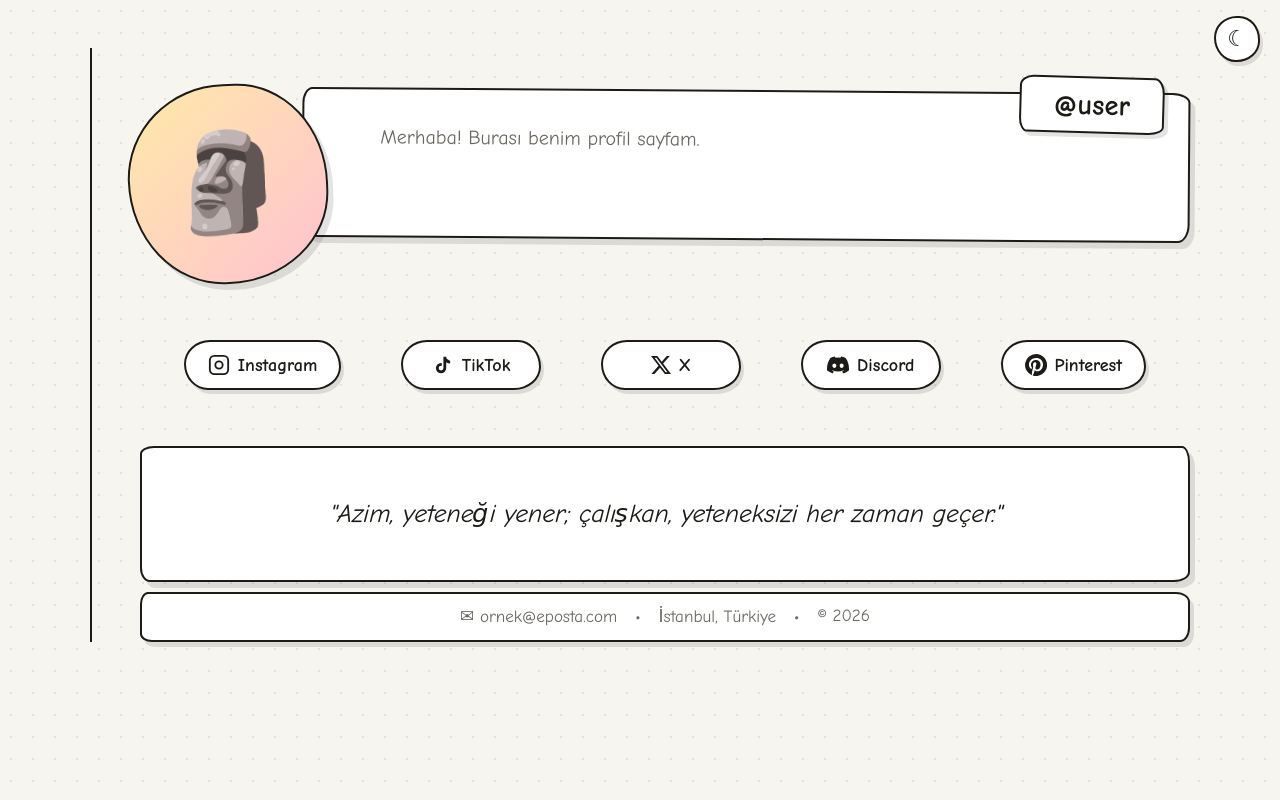
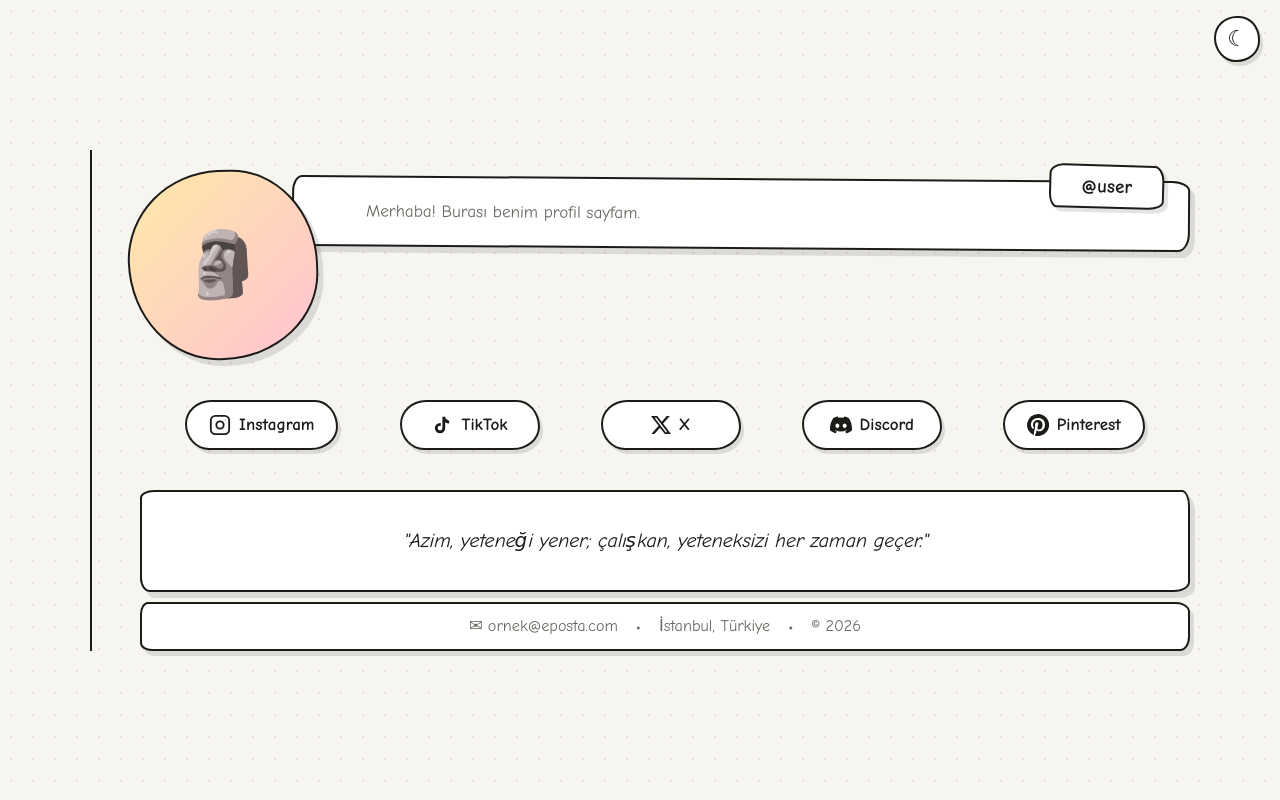
Before and after one commit to aqa03009-ux/deveye-sormu-lar, a plain HTML site: page index.html in a window 1280 px wide. Drawn offline with Linux system fonts and the light colour scheme.

Commit message:
Masaüstünde içerik kaydırmasız ekrana sığacak şekilde dikey ortalama + clamp ölçekleme

```diff
--- a/style.css
+++ b/style.css
@@ -79,8 +79,11 @@ body {
 
 .page {
   display: flex;
+  flex-direction: column;
   justify-content: center;
-  padding: 48px 20px;
+  align-items: center;
+  min-height: 100vh;
+  padding: clamp(16px, 4vh, 56px) 24px;
 }
 
 .profile {
@@ -96,7 +99,7 @@ body {
   display: flex;
   align-items: flex-start;
   gap: 0;
-  margin-bottom: 44px;
+  margin-bottom: clamp(20px, 5vh, 52px);
 }
 
 .user-tab {
@@ -108,7 +111,7 @@ body {
   border: var(--line) solid var(--ink);
   border-radius: 14px 10px 16px 8px / 10px 16px 8px 14px;
   padding: 8px 26px;
-  font-size: 1.3rem;
+  font-size: clamp(1.05rem, 2.2vh, 1.4rem);
   font-weight: 700;
   transform: rotate(1.2deg);
   box-shadow: 4px 4px 0 var(--shadow);
@@ -118,9 +121,9 @@ body {
   position: relative;
   z-index: 2;
   flex-shrink: 0;
-  width: 150px;
-  height: 150px;
-  margin-top: 28px;
+  width: clamp(115px, min(14vw, 17vh), 195px);
+  aspect-ratio: 1;
+  margin-top: clamp(14px, 2.5vh, 30px);
   margin-left: -12px;
 }
 
@@ -128,7 +131,7 @@ body {
   display: flex;
   align-items: center;
   justify-content: center;
-  font-size: 72px;
+  font-size: clamp(52px, 8vh, 92px);
   line-height: 1;
   background: var(--avatar-bg);
   width: 100%;
@@ -145,19 +148,18 @@ body {
 
 .info-box {
   flex: 1;
-  margin-top: 42px;
+  margin-top: clamp(20px, 3.5vh, 42px);
   margin-left: -26px;
   background: var(--paper);
   border: var(--line) solid var(--ink);
   border-radius: 10px 18px 12px 16px / 16px 10px 18px 12px;
-  padding: 26px 30px 26px 60px;
-  min-height: 120px;
+  padding: clamp(14px, 2.5vh, 26px) 30px clamp(14px, 2.5vh, 26px) 60px;
   transform: rotate(.4deg);
   box-shadow: 5px 6px 0 var(--shadow);
 }
 
 .info {
-  font-size: 1.05rem;
+  font-size: clamp(.95rem, 2vh, 1.15rem);
   color: var(--muted);
   line-height: 1.6;
 }
@@ -167,8 +169,8 @@ body {
   display: flex;
   flex-wrap: wrap;
   justify-content: space-evenly;
-  gap: 18px 16px;
-  margin-bottom: 44px;
+  gap: clamp(10px, 2vh, 20px) 16px;
+  margin-bottom: clamp(20px, 5vh, 52px);
 }
 
 .social-btn {
@@ -206,14 +208,14 @@ body {
   background: var(--paper);
   border: var(--line) solid var(--ink);
   border-radius: 14px 8px 16px 10px / 8px 16px 10px 14px;
-  padding: 34px 28px;
+  padding: clamp(16px, 4vh, 38px) 28px;
   margin-bottom: 10px;
   box-shadow: 5px 6px 0 var(--shadow);
   text-align: center;
 }
 
 .motto {
-  font-size: 1.2rem;
+  font-size: clamp(1rem, 2.5vh, 1.35rem);
   line-height: 1.7;
   font-style: italic;
 }
@@ -250,15 +252,10 @@ body {
 
 /* ---------- geniş ekran ---------- */
 @media (min-width: 1200px) {
-  html { font-size: 19px; }
-  .pfp-wrap { width: 200px; height: 200px; margin-top: 36px; }
-  .pfp { font-size: 96px; }
-  .user-tab { font-size: 1.5rem; padding: 10px 32px; }
-  .info-box { padding: 32px 36px 32px 76px; min-height: 150px; }
-  .motto-box { padding: 44px 36px; }
-  .motto { font-size: 1.35rem; }
-  .profile-header { margin-bottom: 56px; }
-  .socials { margin-bottom: 56px; }
+  html { font-size: 18px; }
+  .pfp-wrap { width: min(18vw, 190px); }
+  .user-tab { padding: 9px 30px; }
+  .info-box { padding-left: 72px; }
 }
 
 /* ---------- mobil ---------- */
@@ -272,7 +269,7 @@ body {
     margin: 0 auto 18px; display: inline-block;
     transform: rotate(0);
   }
-  .pfp-wrap { width: 120px; height: 120px; margin: 0; }
+  .pfp-wrap { width: 115px; margin: 0; }
   .info-box {
     margin: -26px 0 0; width: 100%;
     padding: 40px 20px 20px; text-align: center;
```
